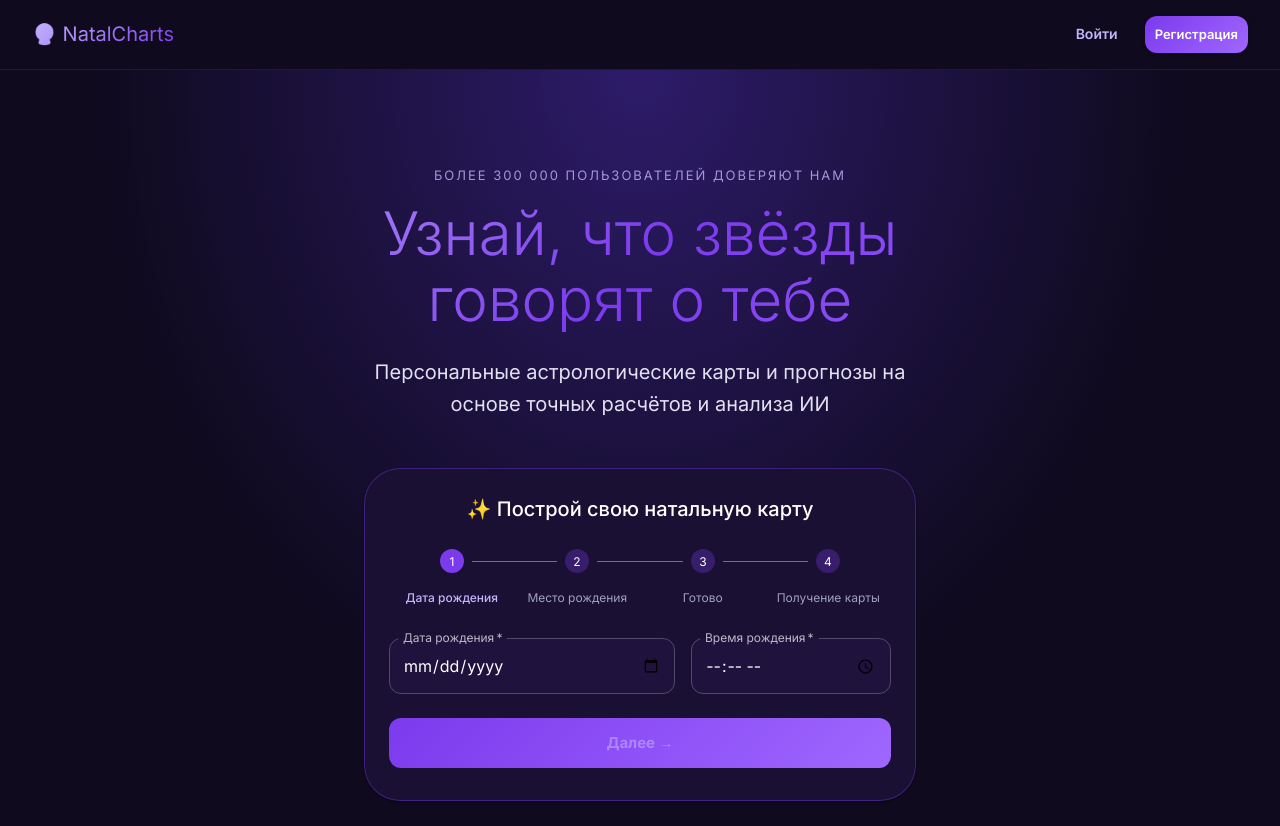
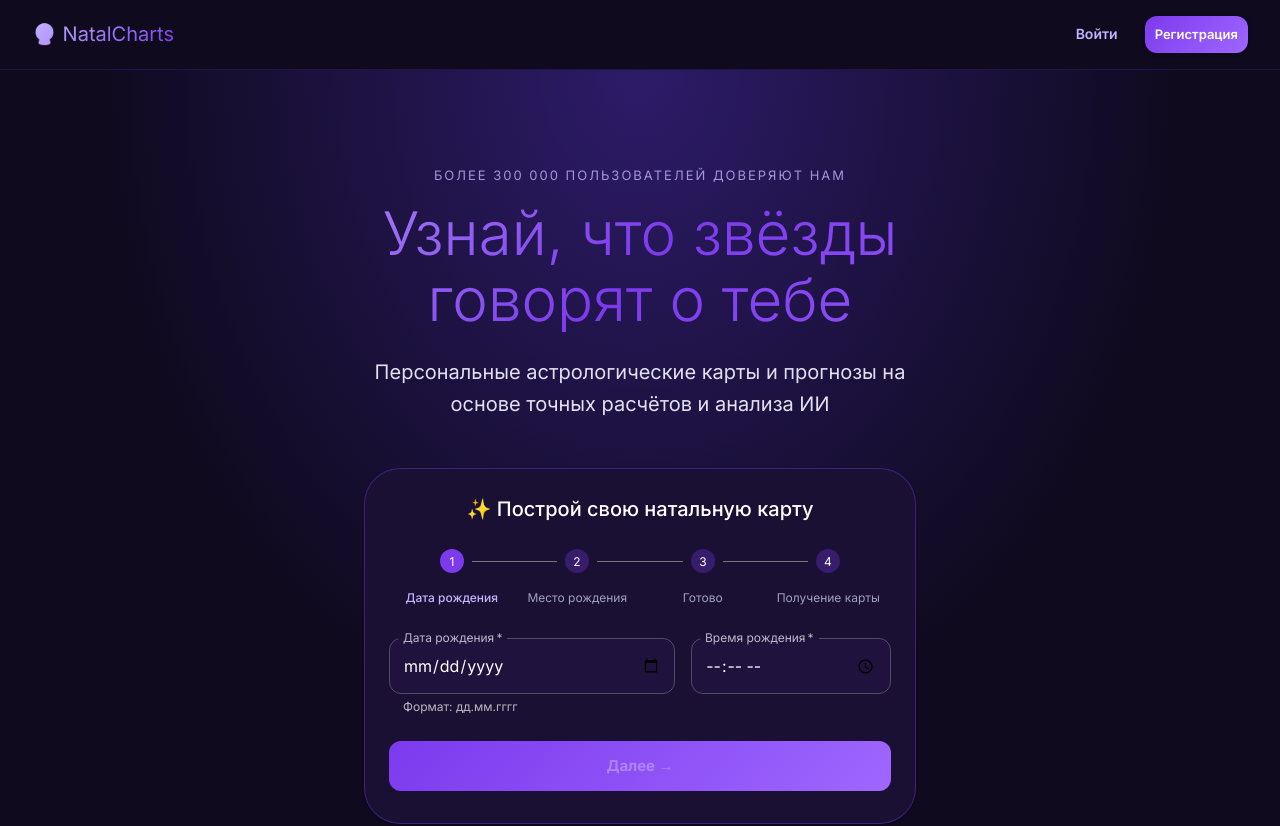
Before and after one commit to notalcards/frontend, a Next.js app: page / in a window 1280 px wide. Shown: the top 826 px of the page. Built offline with nearby package versions, Linux system fonts and the light colour scheme; no server answers; what @mui/material-nextjs would draw is missing.

Commit message:
Добавлен helperText с форматом даты

```diff
--- a/app/page.tsx
+++ b/app/page.tsx
@@ -145,7 +145,7 @@ export default function Home() {
                         label="Дата рождения" type="date" fullWidth required
                         value={birthDate} onChange={e => setBirthDate(e.target.value)}
                         slotProps={{ inputLabel: { shrink: true } }}
-                        placeholder="дд.мм.гггг"
+                        helperText="Формат: дд.мм.гггг"
                         sx={{ '& .MuiOutlinedInput-root': { bgcolor: 'rgba(124,58,237,0.05)' } }}
                       />
                     </Grid>
```
